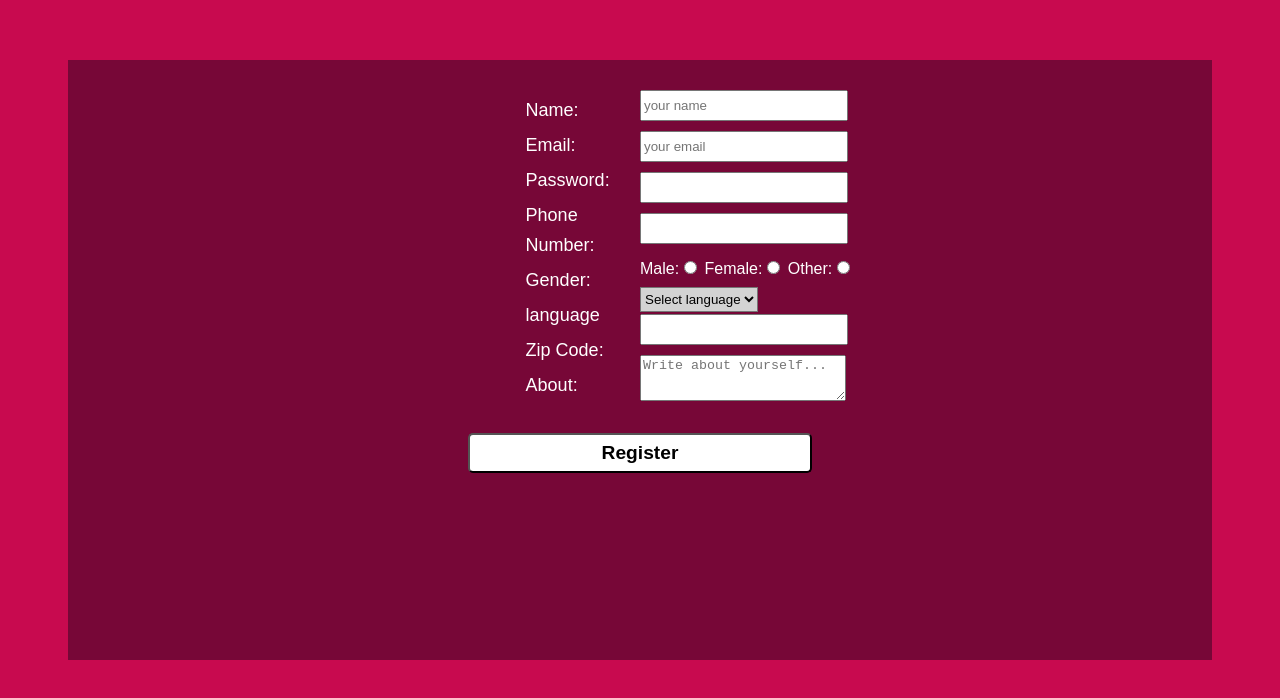
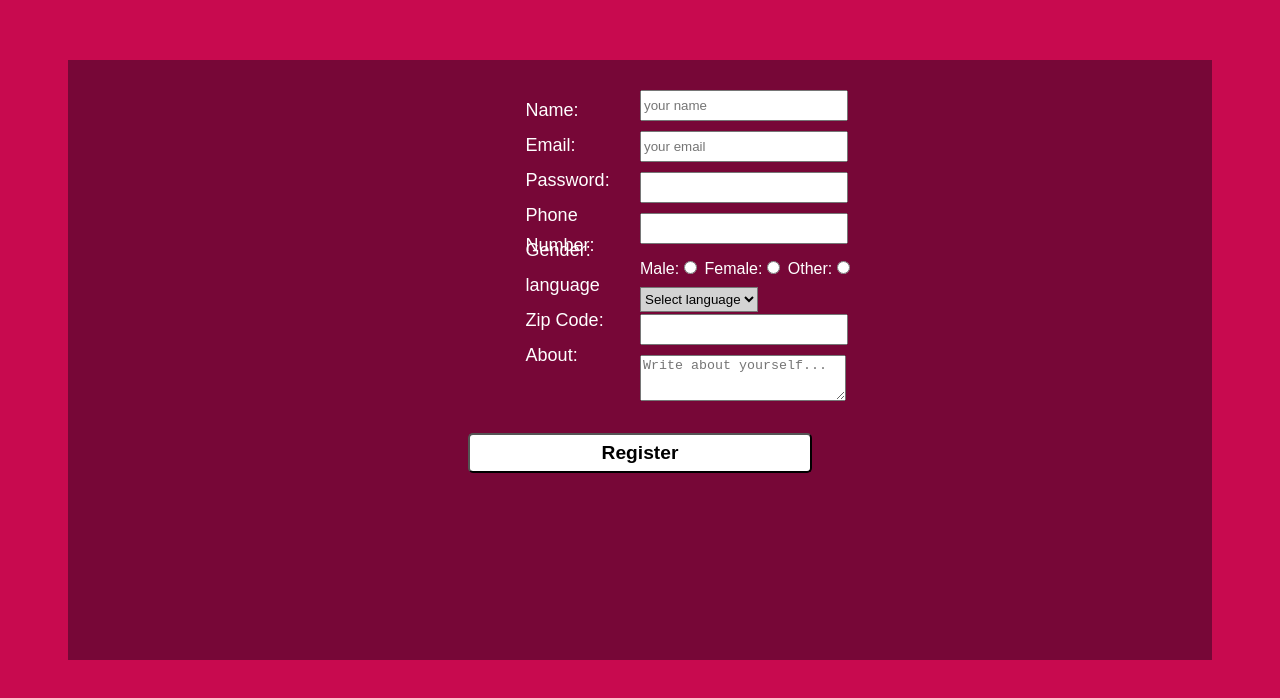
Before and after one commit to yerasinagavignesh/Assignment1, a plain HTML site: page Task12.html in a window 1280 px wide. Drawn offline with Linux system fonts and the light colour scheme.

Commit message:
Task12.html

```diff
--- a/Task12.html
+++ b/Task12.html
@@ -72,7 +72,7 @@
                 <label for="name" class="info">Name:</label>
                 <label for="email" class="info">Email:</label>
                 <label for="password" class="info">Password:</label>
-                <label for="phonenumber" class="info">Phone Number:</label><br>
+                <label for="phonenumber" class="info">Phone Number:</label>
                 <label for="gender" class="info">Gender:</label>
                 <label for="language" class="info">language</label>
                 <label for="zipcode" class="info">Zip Code:</label>
```
